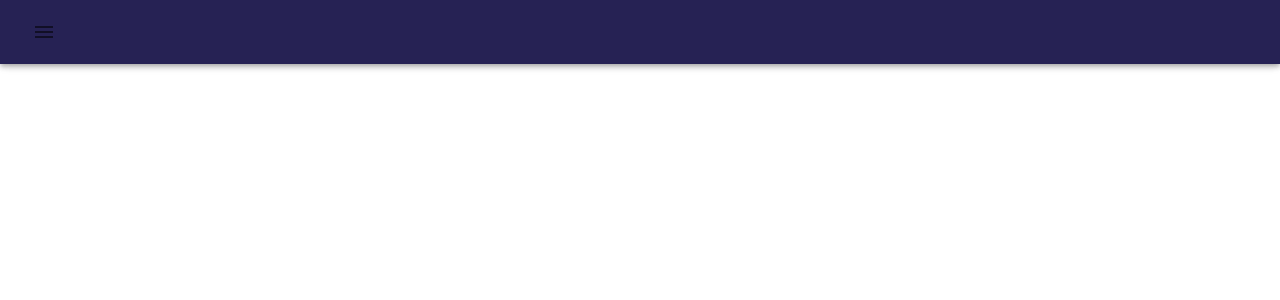
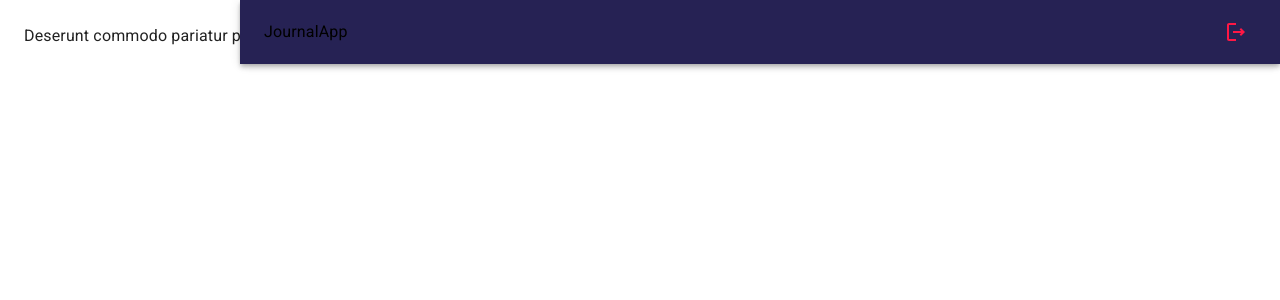
Before and after one commit to kervisvasquez1993/react-desde-cero-fernando-herrera-, a React (Vite) app in the folder journal-app/: page / in a window 1280 px wide. Shown: the top 300 px of the page. Built offline with nearby package versions, Linux system fonts and the light colour scheme.

Commit message:
feat: navBar add in project

```diff
--- a/journal-app/src/journal/ui/Navbar.jsx
+++ b/journal-app/src/journal/ui/Navbar.jsx
@@ -1,20 +1,40 @@
-import { MenuOutlined } from "@mui/icons-material";
-import { AppBar, IconButton, Toolbar } from "@mui/material";
+import { LogoutOutlined, MenuOutlined } from "@mui/icons-material";
+import { AppBar, Grid, IconButton, Toolbar, Typography } from "@mui/material";
 import React from "react";
 
-export const Navbar = ({ draweWith = 240 }) => {
+export const Navbar = ({ draweWith = 2400 }) => {
     return (
         <AppBar
             position="fixed"
             sx={{
-                width: { sm: `calc(100% - ${draweWith})px` },
+                width: { sm: `calc(100% - ${draweWith}px)` },
                 ml: { sm: `${draweWith}px` },
             }}
         >
             <Toolbar>
-                <IconButton>
+                <IconButton
+                    color="inherit"
+                    edge="start"
+                    sx={{ mr: 2, display: { sm: "none" } }}
+                >
                     <MenuOutlined />
                 </IconButton>
+                <Grid container direction="row" justifyContent="space-between" alignItems="center">
+                    <Typography
+                        varinat="h6"
+                        noWrap
+                        component="div"
+                        color="initial"
+                    >
+                        {" "}
+                        JournalApp
+                    </Typography>
+                    <IconButton color="error" aria-label="" onClick={() => {
+                        console.log("hola")
+                    }}>
+                        <LogoutOutlined />
+                    </IconButton>
+                </Grid>
             </Toolbar>
         </AppBar>
     );
```
